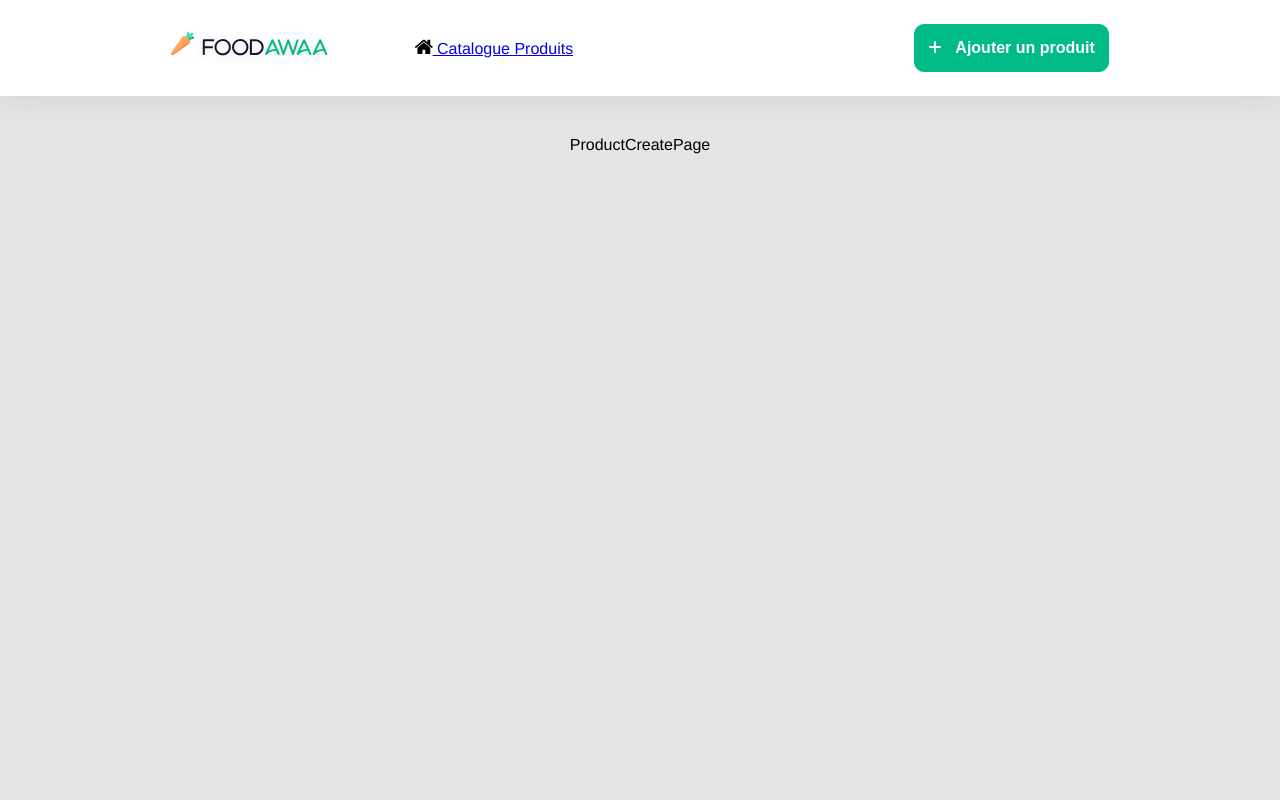
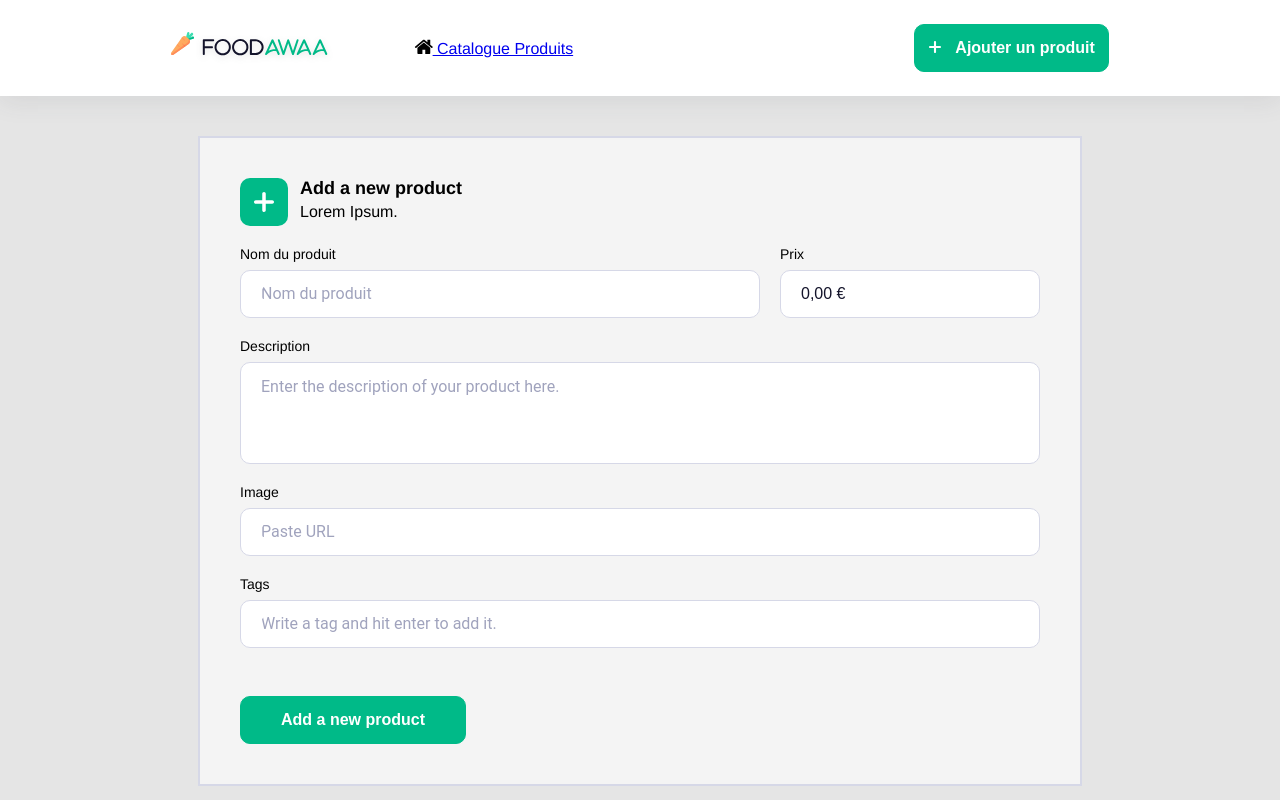
Before and after one commit to alevsametoglu/Foodawaaa, a React (Create React App) app: page /product/create in a window 1280 px wide. Built offline with nearby package versions, Linux system fonts and the light colour scheme; a web font is replaced by a local one.

Commit message:
create product-form component and use on update and create page

```diff
--- /dev/null
+++ b/src/components/ProductForm.scss
@@ -0,0 +1,32 @@
+@import "../style/variable.scss";
+
+.product-form {
+  padding: 40px;
+  width: 800px;
+  border: 2px solid #d6d8e7;
+  background-color: #ffffff99;
+  .header {
+    display: flex;
+    gap: 12px;
+    font-size: 16px;
+    font-weight: 400;
+    margin-bottom: 20px;
+
+    .icon {
+      display: grid;
+      place-items: center;
+      width: 48px;
+      height: 48px;
+      border-radius: 10px;
+      background-color: $primary-color;
+    }
+    .title {
+      font-size: 18px;
+      font-weight: 700;
+    }
+  }
+
+  .footer {
+    margin-top: 20px;
+  }
+}
--- /dev/null
+++ b/src/components/ProductForm.tsx
@@ -0,0 +1,78 @@
+import "./ProductForm.scss";
+import { useForm } from "react-hook-form";
+import { AddButton, FormControl, UpdateButton } from ".";
+import { Product } from "../models";
+import { Add, Edit } from "../icon";
+
+type Props = { product?: Product; onSubmit: (data: ProductFormType) => void };
+export type ProductFormType = {
+  name: string;
+  price: number;
+  image: string;
+  description: string;
+  tags: string[];
+};
+
+const ProductForm = ({ product, onSubmit }: Props) => {
+  const { handleSubmit, control } = useForm<ProductFormType>({
+    defaultValues: {
+      description: product?.description,
+      image: product?.image,
+      name: product?.name,
+      price: product?.price,
+      tags: product?.tags,
+    },
+  });
+
+  const formType = !!product ? "update" : "create";
+  const button = formType === "create" ? <AddButton type="submit" /> : <UpdateButton type="submit" />;
+  const title = formType === "create" ? "Add a new product" : "Edit product information";
+  const icon = formType === "create" ? <Add style={{ width: 20, height: 20 }} /> : <Edit style={{ width: 20, height: 20 }} />;
+
+  return (
+    <div className="product-form">
+      <div className="header">
+        <span className="icon">{icon}</span>
+        <div style={{ display: "inline-flex", flexDirection: "column", gap: 4 }}>
+          <div className="title">{title}</div>
+          <div>Lorem Ipsum.</div>
+        </div>
+      </div>
+      <form style={{ display: "flex", flexDirection: "column", gap: 20 }} onSubmit={handleSubmit(onSubmit)}>
+        <div style={{ display: "inline-flex", flexDirection: "row", gap: 20 }}>
+          <FormControl
+            control={control}
+            name="name"
+            inputType="input"
+            label="Nom du produit"
+            placeholder="Nom du produit"
+            rules={{ required: true }}
+            style={{ width: "66%" }}
+          />
+          <FormControl
+            control={control}
+            name="price"
+            inputType="price"
+            label="Prix"
+            placeholder="0,00€"
+            rules={{ required: true }}
+            style={{ width: "33%" }}
+          />
+        </div>
+        <FormControl
+          control={control}
+          name="description"
+          inputType="text-area"
+          placeholder="Enter the description of your product here."
+          label="Description"
+          rules={{ required: true }}
+        />
+        <FormControl control={control} name="image" inputType="input" placeholder="Paste URL" rules={{ required: true }} label="Image" />
+        <FormControl control={control} name="tags" inputType="tag" placeholder="Write a tag and hit enter to add it." label="Tags" />
+        <div className="footer">{button}</div>
+      </form>
+    </div>
+  );
+};
+
+export default ProductForm;
--- a/src/components/index.ts
+++ b/src/components/index.ts
@@ -1,7 +1,7 @@
 import ActionButton from "./ActionButton";
 import { AddButton, EditButton, HeaderAddButton, UpdateButton } from "./Buttons";
 import FormControl from "./FormControl/FormControl";
-import ProductForm from "./ProductForm";
+import ProductForm, { ProductFormType } from "./ProductForm";
 import ProductItem from "./ProductItem";
 import ProductList from "./ProductList";
 import SearchInput from "./SearchInput";
@@ -20,3 +20,5 @@ export {
   ProductForm,
   FormControl,
 };
+
+export type { ProductFormType };
--- a/src/pages/ProductCreatePage.tsx
+++ b/src/pages/ProductCreatePage.tsx
@@ -1,5 +1,16 @@
+import { ProductForm, ProductFormType } from "../components";
+
 const ProductCreatePage = () => {
-  return <div>ProductCreatePage</div>;
+  const createProduct = (data: ProductFormType) => {
+    console.log("create product", data);
+    //TODO: create product on server
+  };
+
+  return (
+    <div>
+      <ProductForm onSubmit={createProduct} />
+    </div>
+  );
 };
 
 export default ProductCreatePage;
--- a/src/pages/ProductUpdatePage.tsx
+++ b/src/pages/ProductUpdatePage.tsx
@@ -1,5 +1,29 @@
+import { ProductForm, ProductFormType } from "../components";
+
+const sampleProduct = {
+  _id: "6248263c315cbb0021cef887",
+  tags: ["burger", "vegan", "sans gluten"],
+  name: "Maous burgerttt",
+  description: "Gros burger ! Truc de fou ! Il est maous !!",
+  image:
+    "https://cac.img.pmdstatic.net/fit/http.3A.2F.2Fprd2-bone-image.2Es3-website-eu-west-1.2Eamazonaws.2Ecom.2Fcac.2F2018.2F09.2F25.2F03ab5e89-bad7-4a44-b952-b30c68934215.2Ejpeg/850x478/quality/80/crop-from/center/burger-maison.jpeg",
+  price: 20,
+  createdAt: "2022-04-02T10:32:28.334Z",
+  updatedAt: "2022-05-07T14:20:11.227Z",
+  __v: 0,
+};
+
 const ProductUpdatePage = () => {
-  return <div>ProductUpdatePage</div>;
+  const updateProduct = (data: ProductFormType) => {
+    console.log("update product", data);
+    //TODO: update product on server
+  };
+
+  return (
+    <div>
+      <ProductForm product={sampleProduct} onSubmit={updateProduct} />
+    </div>
+  );
 };
 
 export default ProductUpdatePage;
```
